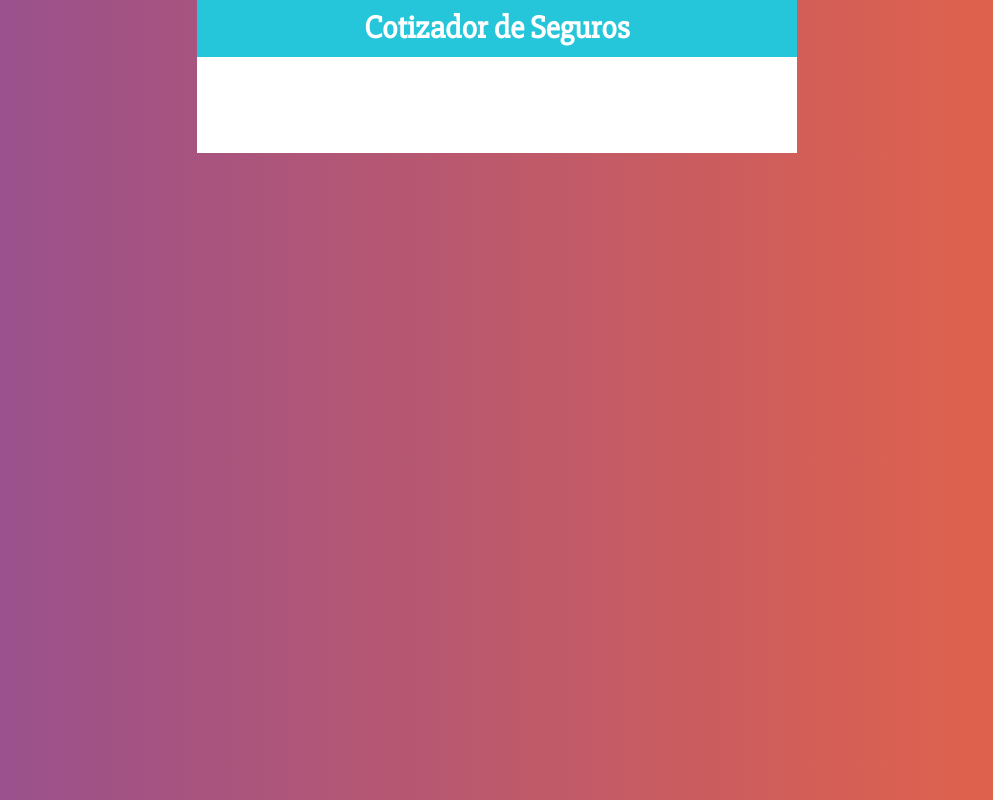
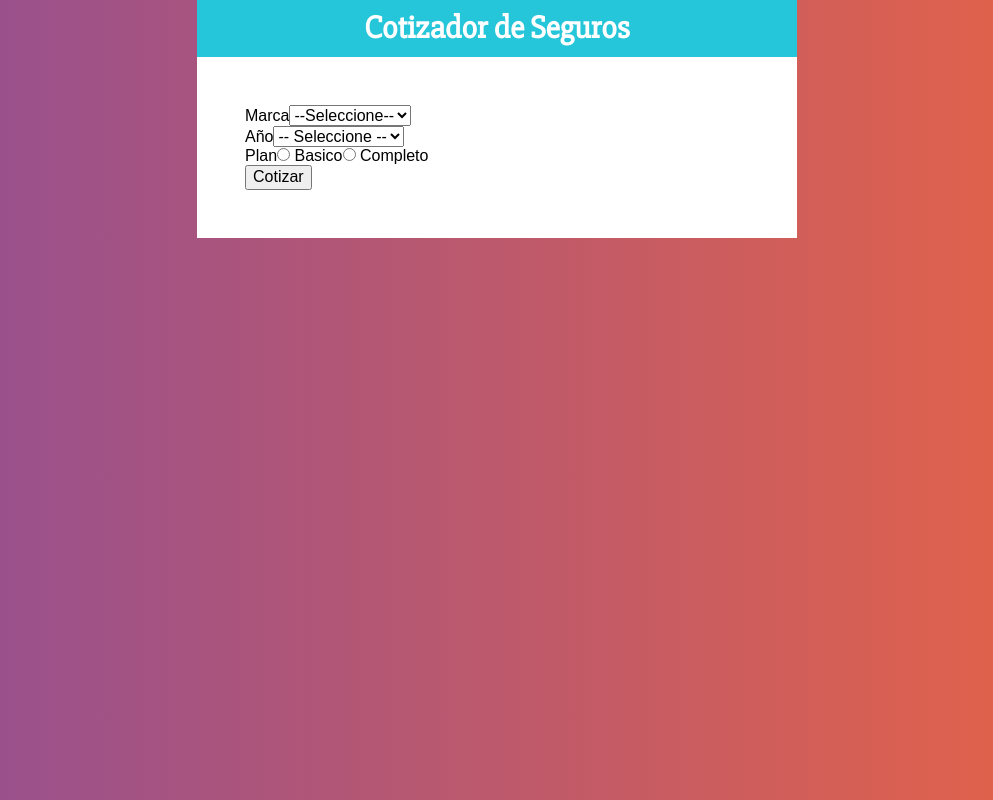
Before and after one commit to FedePe/cotizador-react, a React (Create React App) app: page / in a window 1280 px wide. Shown: the whole page, without its empty margins (143-1136 px from the left). Built offline with nearby package versions, Linux system fonts and the light colour scheme.

Commit message:
Creando el formulario

```diff
--- a/src/App.js
+++ b/src/App.js
@@ -1,5 +1,6 @@
 import React from 'react';
 import Header from './components/Header';
+import Formulario from './components/Formulario';
 import styled from '@emotion/styled';
 
 const Contenedor = styled.div`
@@ -19,7 +20,7 @@
         titulo='Cotizador de Seguros'
       />
       <ContenedorFormulario>
-
+        <Formulario />
       </ContenedorFormulario>
     </Contenedor>
   );
--- /dev/null
+++ b/src/components/Formulario.js
@@ -0,0 +1,51 @@
+import React from 'react';
+
+const Formulario = () => {
+    return (
+        <form>
+            <div>
+                <label>Marca</label>
+                <select>
+                    <option value="">--Seleccione--</option>
+                    <option value="americano">Americano</option>
+                    <option value="europeo">Europeo</option>
+                    <option value="asiatico">Asiatico</option>
+                </select>
+            </div>
+            <div>
+                <label>Año</label>
+                <select>
+                    <option value="">-- Seleccione --</option>
+                    <option value="2021">2021</option>
+                    <option value="2020">2020</option>
+                    <option value="2019">2019</option>
+                    <option value="2018">2018</option>
+                    <option value="2017">2017</option>
+                    <option value="2016">2016</option>
+                    <option value="2015">2015</option>
+                    <option value="2014">2014</option>
+                    <option value="2013">2013</option>
+                    <option value="2012">2012</option>
+                </select>
+            </div>
+            <div>
+                <label>Plan</label>
+                <input
+                    type="radio"
+                    name="plan"
+                    value="basico"
+                /> Basico
+                                <input
+                    type="radio"
+                    name="plan"
+                    value="completo"
+                /> Completo
+            </div>
+            <button type="button">
+                Cotizar
+            </button>
+        </form>
+     );
+}
+
+export default Formulario;
```
